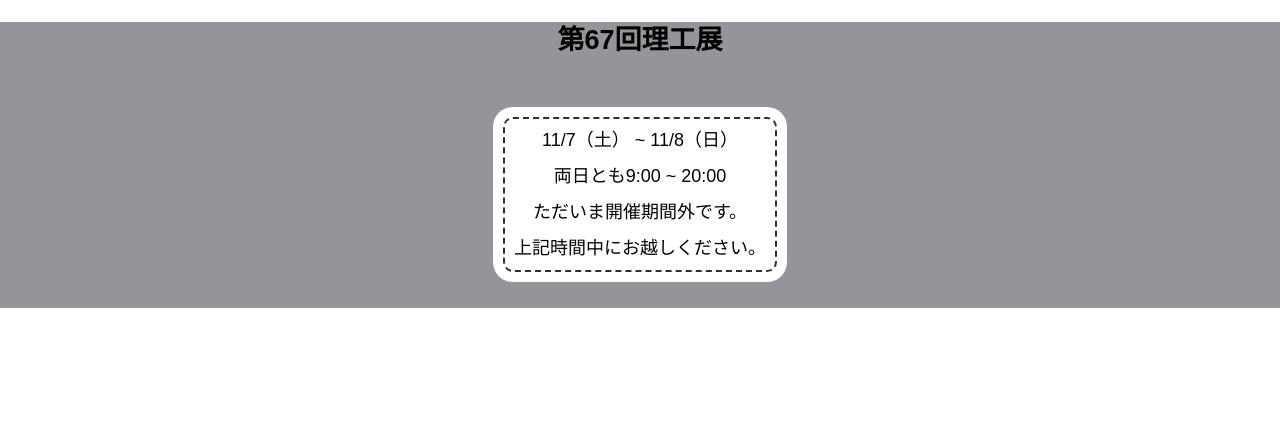
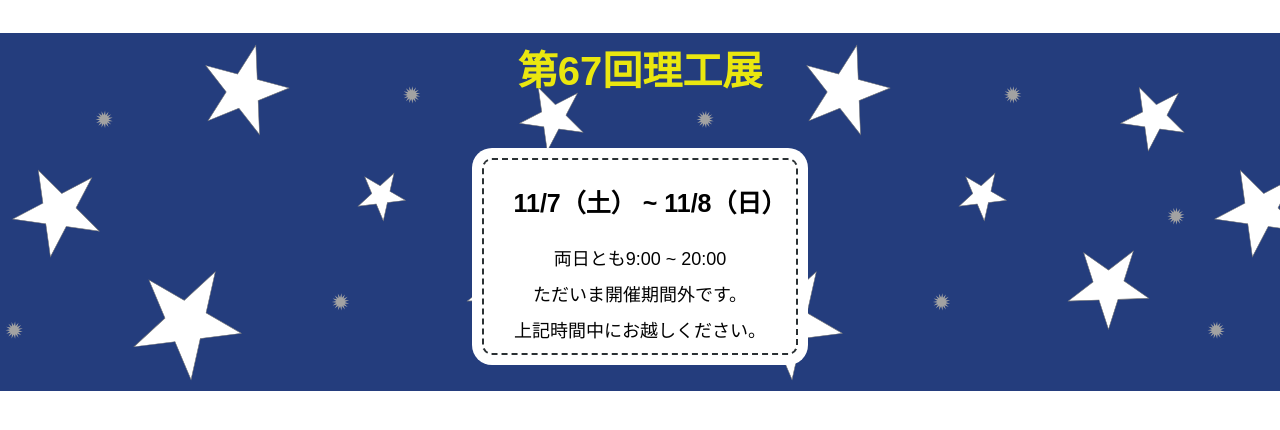
Before and after one commit to Rikoten/site2020, a PHP site: page /Overtime_page.html in a window 1280 px wide. Shown: the top 430 px of the page. Run offline with PHP 8.4, Linux system fonts and the light colour scheme.

Commit message:
時間外ページ更新

```diff
--- a/Overtime_page.html
+++ b/Overtime_page.html
@@ -15,7 +15,7 @@
             <div class="message">
                 <h1>第67回理工展</h1>
                 <div class="box1">
-                    <p>11/7（土） ~ 11/8（日）</p>
+                    <h2>11/7（土） ~ 11/8（日）</h2>
                     <p>両日とも9:00 ~ 20:00</p>
                     <p>ただいま開催期間外です。</p>
                     <p>上記時間中にお越しください。</p>
--- a/css/Overtime_page.css
+++ b/css/Overtime_page.css
@@ -8,8 +8,22 @@ body {
 
 
 .message{
-    background-color: #919197f6;
+    background-color: #243D7D;
+    background-image: url(../Overtime_page_back.svg);
+    background-size: contain;
     text-align: center;
+}
+
+.message h1{
+    font-size: 40px;
+    color: #ece90efd;
+    padding: 20px 0 0 0;
+}
+
+.message h2{
+    font-size: 25px;
+    color: black;
+    margin-left: 20px;
 }
 
 .box1{
```
Also changed, not shown: Overtime_page_back.svg (added).
